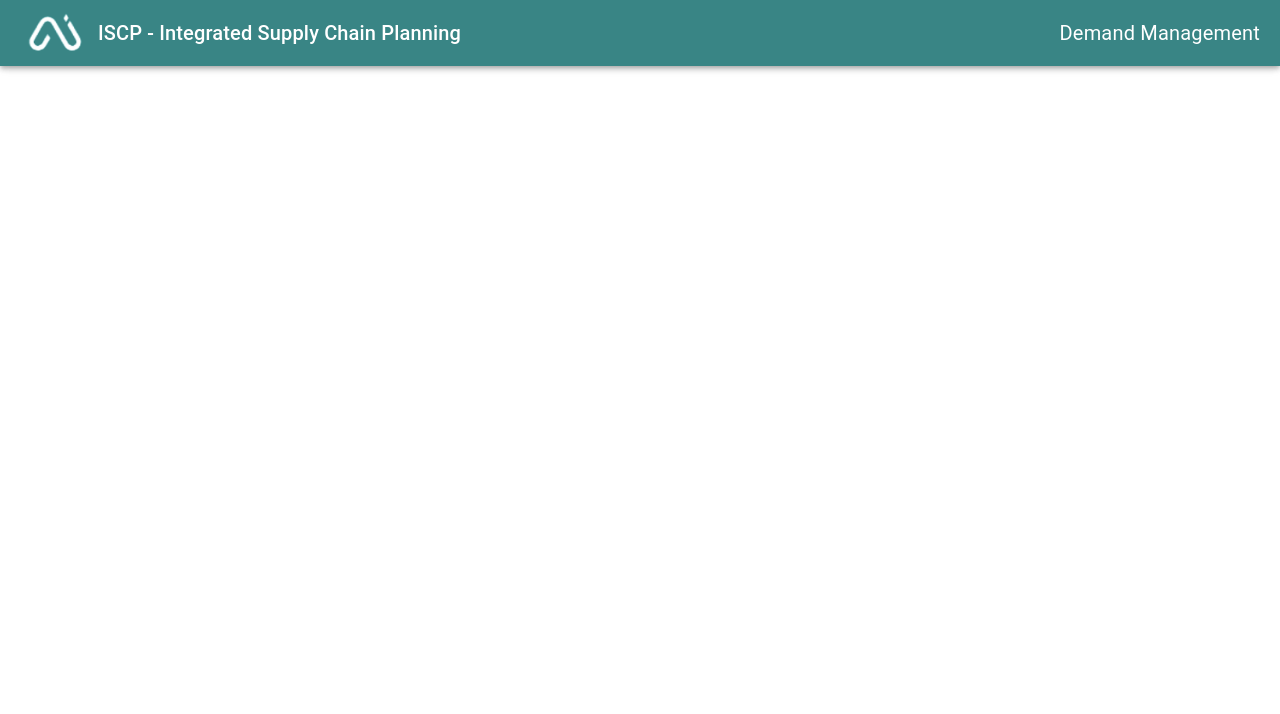
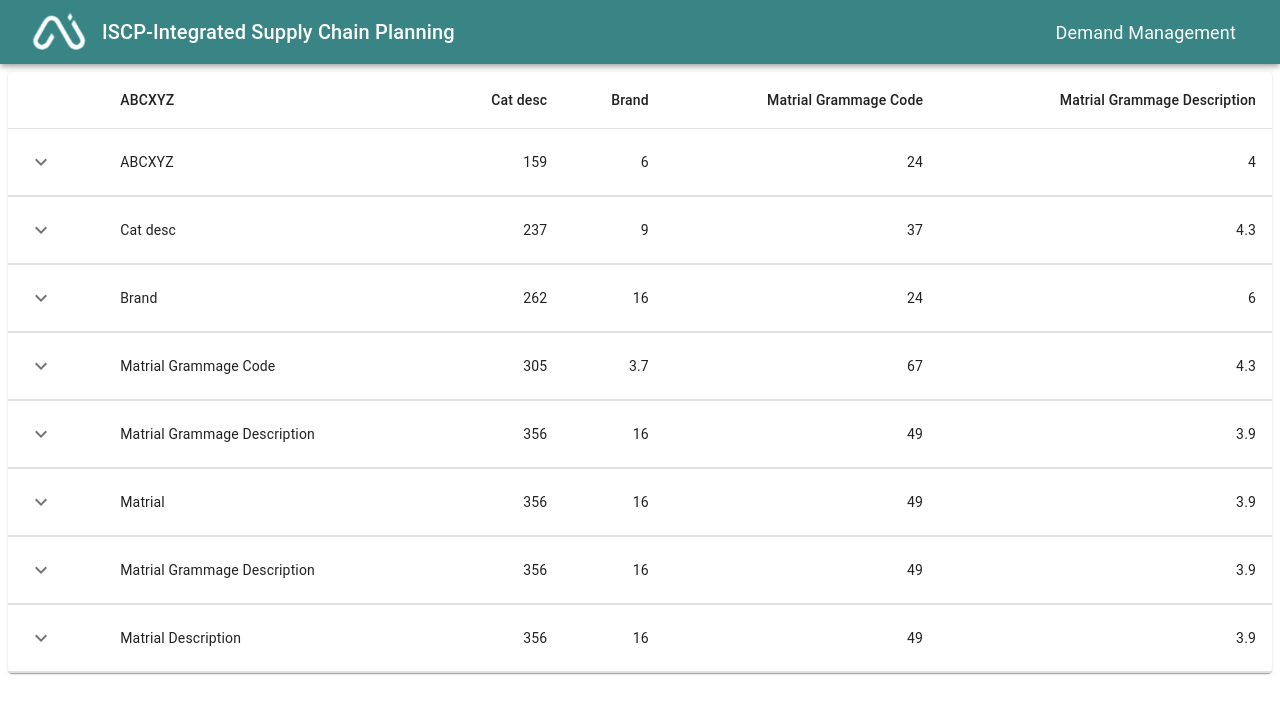
Before and after one commit to faizaansheikh/IscpNext, a Next.js app: page / in a window 1280 px wide. Shown: the top 714 px of the page. Built offline with nearby package versions, Linux system fonts and the light colour scheme.

Commit message:
collapse table
collapse table

```diff
--- a/app/components/Appbar.jsx
+++ b/app/components/Appbar.jsx
@@ -1,28 +1,23 @@
 'use client'
-import { AppBar, Box, Typography } from '@mui/material'
-import Image from 'next/image'
-import React from 'react'
+import * as React from 'react';
+import { styled, alpha } from '@mui/material/styles';
+import AppBar from '@mui/material/AppBar';
+import Box from '@mui/material/Box';
+import Toolbar from '@mui/material/Toolbar';
+import Typography from '@mui/material/Typography';
+import InputBase from '@mui/material/InputBase';
 
-const Appbar = () => {
+import Image from 'next/image';
+
+
+export default function PrimarySearchAppBar() {
+
+
   return (
-    <>
-    <AppBar
-        position="fixed"
-        sx={{
-          zIndex: (theme) => theme.zIndex.drawer + 1,
-          bgcolor: "#398585",
-          display: "flex",
-          flexDirection: "row",
-          alignItems: "center",
-          justifyContent: "space-between",
-          p: "0px 20px",
-        }}
-      >
-        <Box
-          sx={{ display: "flex", flexDirection: "row", alignItems: "center" }}
-        >
-          {/* <img src={logo1}  style={{paddingRight:'5px',width:'60px'}}  alt="" /> */}
-          <Image
+    <Box sx={{m:'0px'}}>
+      <AppBar position="fixed" sx={{bgcolor: "#398585"}}>
+        <Toolbar>
+        <Image
             src="/logo.png"
             // alt="Picture of the author"
             style={{paddingRight:'10px'}}
@@ -35,16 +30,21 @@ const Appbar = () => {
             variant="h6"
             noWrap
             component="div"
-            sx={{ pt: "17px", pb: "17px" }}
+            sx={{ display: { xs: 'none', sm: 'block' } }}
           >
-            ISCP - Integrated Supply Chain Planning
+            ISCP-Integrated Supply Chain Planning
           </Typography>
-        </Box>
-        <Typography style={{ fontSize: "20px", pr: "20px",mr:'30px' }}>Demand Management</Typography>
 
+          <Box sx={{ flexGrow: 1 }} />
+          <Box sx={{ display: { xs: 'none', md: 'flex' } }}>
+           <Typography sx={{ fontSize: "18px", mr: "20px" }}> Demand Management</Typography>
+
+
+          </Box>
+
+        </Toolbar>
       </AppBar>
-    </>
-  )
+      <Toolbar />
+    </Box>
+  );
 }
-
-export default Appbar
--- /dev/null
+++ b/app/components/table/CollapseTable.jsx
@@ -0,0 +1,155 @@
+"use client";
+import * as React from "react";
+import PropTypes from "prop-types";
+import Box from "@mui/material/Box";
+import Collapse from "@mui/material/Collapse";
+import IconButton from "@mui/material/IconButton";
+import Table from "@mui/material/Table";
+import TableBody from "@mui/material/TableBody";
+import TableCell from "@mui/material/TableCell";
+import TableContainer from "@mui/material/TableContainer";
+import TableHead from "@mui/material/TableHead";
+import TableRow from "@mui/material/TableRow";
+import Typography from "@mui/material/Typography";
+import Paper from "@mui/material/Paper";
+import KeyboardArrowDownIcon from "@mui/icons-material/KeyboardArrowDown";
+import KeyboardArrowUpIcon from "@mui/icons-material/KeyboardArrowUp";
+
+function createData(name, calories, fat, carbs, protein, price) {
+  return {
+    name,
+    calories,
+    fat,
+    carbs,
+    protein,
+    price,
+    history: [
+      {
+        measure: "2020-01-05",
+        week1: "11091700",
+        week2: 3,
+      },
+      {
+        measure: "2020-01-02",
+        week1: "Anonymous",
+        week2: 1,
+      },
+    ],
+  };
+}
+
+function Row(props) {
+  const { row } = props;
+  const [open, setOpen] = React.useState(false);
+
+  return (
+    <React.Fragment>
+      <TableRow sx={{ "& > *": { borderBottom: "unset" } }}>
+        <TableCell>
+          <IconButton
+            aria-label="expand row"
+            size="small"
+            onClick={() => setOpen(!open)}
+          >
+            {open ? <KeyboardArrowUpIcon /> : <KeyboardArrowDownIcon />}
+          </IconButton>
+        </TableCell>
+        <TableCell component="th" scope="row">
+          {row.name}
+        </TableCell>
+        <TableCell align="right">{row.calories}</TableCell>
+        <TableCell align="right">{row.fat}</TableCell>
+        <TableCell align="right">{row.carbs}</TableCell>
+        <TableCell align="right">{row.protein}</TableCell>
+      </TableRow>
+      <TableRow>
+        <TableCell style={{ paddingBottom: 0, paddingTop: 0 }} colSpan={6}>
+          <Collapse in={open} timeout="auto" unmountOnExit>
+            <Box sx={{ margin: 1 }}>
+              {/* <Typography variant="h6" gutterBottom component="div">
+                History
+              </Typography> */}
+              <Table size="small" aria-label="purchases">
+                <TableHead>
+                  <TableRow>
+                    <TableCell>Measure</TableCell>
+                    <TableCell>Week1</TableCell>
+                    <TableCell align="right">Week2</TableCell>
+                    {/* <TableCell align="right">Total price ($)</TableCell> */}
+                  </TableRow>
+                </TableHead>
+                <TableBody>
+                  {row.history.map((historyRow) => (
+                    <TableRow key={historyRow.measure}>
+                      <TableCell component="th" scope="row">
+                        {historyRow.measure}
+                      </TableCell>
+                      <TableCell>{historyRow.week1}</TableCell>
+                      <TableCell align="right">{historyRow.week2}</TableCell>
+                      {/* <TableCell align="right">
+                        {Math.round(historyRow.amount * row.price * 100) / 100}
+                      </TableCell> */}
+                    </TableRow>
+                  ))}
+                </TableBody>
+              </Table>
+            </Box>
+          </Collapse>
+        </TableCell>
+      </TableRow>
+    </React.Fragment>
+  );
+}
+
+Row.propTypes = {
+  row: PropTypes.shape({
+    calories: PropTypes.number.isRequired,
+    carbs: PropTypes.number.isRequired,
+    fat: PropTypes.number.isRequired,
+    history: PropTypes.arrayOf(
+      PropTypes.shape({
+        amount: PropTypes.number.isRequired,
+        customerId: PropTypes.string.isRequired,
+        date: PropTypes.string.isRequired,
+      })
+    ).isRequired,
+    name: PropTypes.string.isRequired,
+    price: PropTypes.number.isRequired,
+    protein: PropTypes.number.isRequired,
+  }).isRequired,
+};
+
+const rows = [
+  createData("ABCXYZ", 159, 6.0, 24, 4.0, 3.99),
+  createData("Cat desc", 237, 9.0, 37, 4.3, 4.99),
+  createData("Brand", 262, 16.0, 24, 6.0, 3.79),
+  createData("Matrial Grammage Code", 305, 3.7, 67, 4.3, 2.5),
+  createData("Matrial Grammage Description", 356, 16.0, 49, 3.9, 1.5),
+  createData("Matrial", 356, 16.0, 49, 3.9, 1.5),
+  createData("Matrial Grammage Description", 356, 16.0, 49, 3.9, 1.5),
+  createData("Matrial Description", 356, 16.0, 49, 3.9, 1.5),
+];
+
+export default function CollapsibleTable() {
+  return (
+    <TableContainer component={Paper}>
+      <Table aria-label="collapsible table">
+        <TableHead>
+          <TableRow>
+            <TableCell />
+            <TableCell>ABCXYZ</TableCell>
+            <TableCell align="right">Cat desc</TableCell>
+            <TableCell align="right">Brand</TableCell>
+            <TableCell align="right">Matrial Grammage Code</TableCell>
+            <TableCell align="right">Matrial Grammage Description</TableCell>
+          </TableRow>
+        </TableHead>
+        <TableBody>
+          {rows.map((row) => (
+            <Row key={row.name} row={row} />
+          ))}
+        </TableBody>
+      </Table>
+    </TableContainer>
+  );
+}
--- /dev/null
+++ b/app/components/table/Table.jsx
@@ -0,0 +1,38 @@
+// 'use client'
+import React from "react";
+import { info } from "../table/info";
+import dynamic from "next/dynamic";
+// import TableSection from './TableSection'
+// import TableSection from '../table/TableSection'
+const TableSection = dynamic(() => import("./TableSection"), {
+  ssr: false,
+});
+
+function Table() {
+  return (
+    <table>
+      <thead>
+        <td></td>
+        <th>name</th>
+        <th>email</th>
+        <th>phone</th>
+        <th>age</th>
+        <th>profession</th>
+        <th>adress</th>
+      </thead>
+      <tbody>
+        <tr>
+          <td className="button-td">button</td>
+          <td>
+            {info.map((personDetails, index) => {
+              return <b> Person : {index} </b>;
+            })}
+          </td>
+        </tr>
+        <TableRow personDetails={personDetails} />
+      </tbody>
+    </table>
+  );
+}
+
+export default Table;
--- /dev/null
+++ b/app/components/table/TableRow.jsx
@@ -0,0 +1,16 @@
+import React from 'react'
+
+function TableRow({personDetails}) {
+  return (
+   <tr>
+    <td>{personDetails.name}</td>
+    <td>{personDetails.phone}</td>
+    <td>{personDetails.email}</td>
+    <td>{personDetails.address}</td>
+    <td>{personDetails.country}</td>
+    <td>{personDetails.numberrange}</td>
+   </tr>
+  )
+}
+
+export default TableRow
--- /dev/null
+++ b/app/components/table/table.css
@@ -0,0 +1,73 @@
+@import url('https://netdna.bootstrapcdn.com/font-awesome/4.0.3/css/font-awesome.css');
+
+.pcs:after { content: " pcs"; }
+.cur:before { content: "$"; }
+.per:after { content: "%"; }
+
+* { box-sizing: border-box; }
+body { padding: .2em 2em; }
+
+table {
+  width: 100%;
+  th { text-align: left; border-bottom: 1px solid #ccc;}
+  th, td { padding: .4em; }
+}
+
+
+table.fold-table {
+  > tbody {
+
+    > tr.view {
+      td, th {cursor: pointer;}
+      td:first-child,
+      th:first-child {
+        position: relative;
+        padding-left:20px;
+        &:before {
+          position: absolute;
+          top:50%; left:5px;
+          width: 9px; height: 16px;
+          margin-top: -8px;
+          font: 16px fontawesome;
+          color: #999;
+          content: "\f0d7";
+          transition: all .3s ease;
+        }
+      }
+      &:nth-child(4n-1) { background: #eee; }
+      &:hover { background: #000; }
+      &.open {
+        background: tomato;
+        color: white;
+        td:first-child, th:first-child {
+          &:before {
+            transform: rotate(-180deg);
+            color: #333;
+          }
+        }
+      }
+    }
+
+
+    > tr.fold {
+      display: none;
+      &.open { display:table-row; }
+    }
+  }
+}
+
+
+
+
+.fold-content {
+  padding: .5em;
+  h3 { margin-top:0; }
+  > table {
+    border: 2px solid #ccc;
+    > tbody {
+      tr:nth-child(even) {
+        background: #eee;
+      }
+    }
+  }
+}
--- a/app/page.jsx
+++ b/app/page.jsx
@@ -1,10 +1,12 @@
 import Appbar from "./components/Appbar";
-
+// import Table from "./components/table/Table";
+import CollapseTable from './components/table/CollapseTable'
 
 const page = () => {
   return (
     <div>
       <Appbar />
+      <CollapseTable/>
     </div>
   )
 }
```
Also changed, not shown: app/components/table/TableSection.jsx (added, +21 -0 lines), app/components/table/info.js (added, +42 -0 lines).
